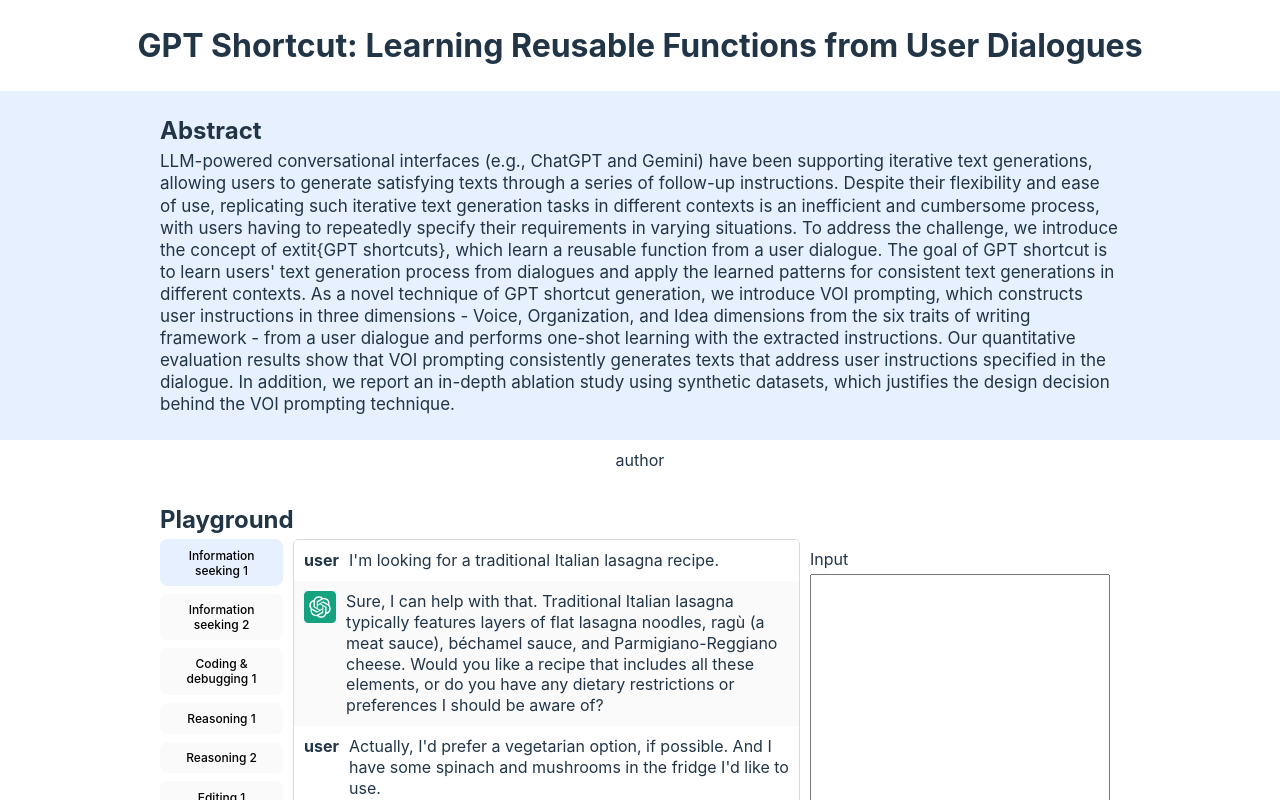
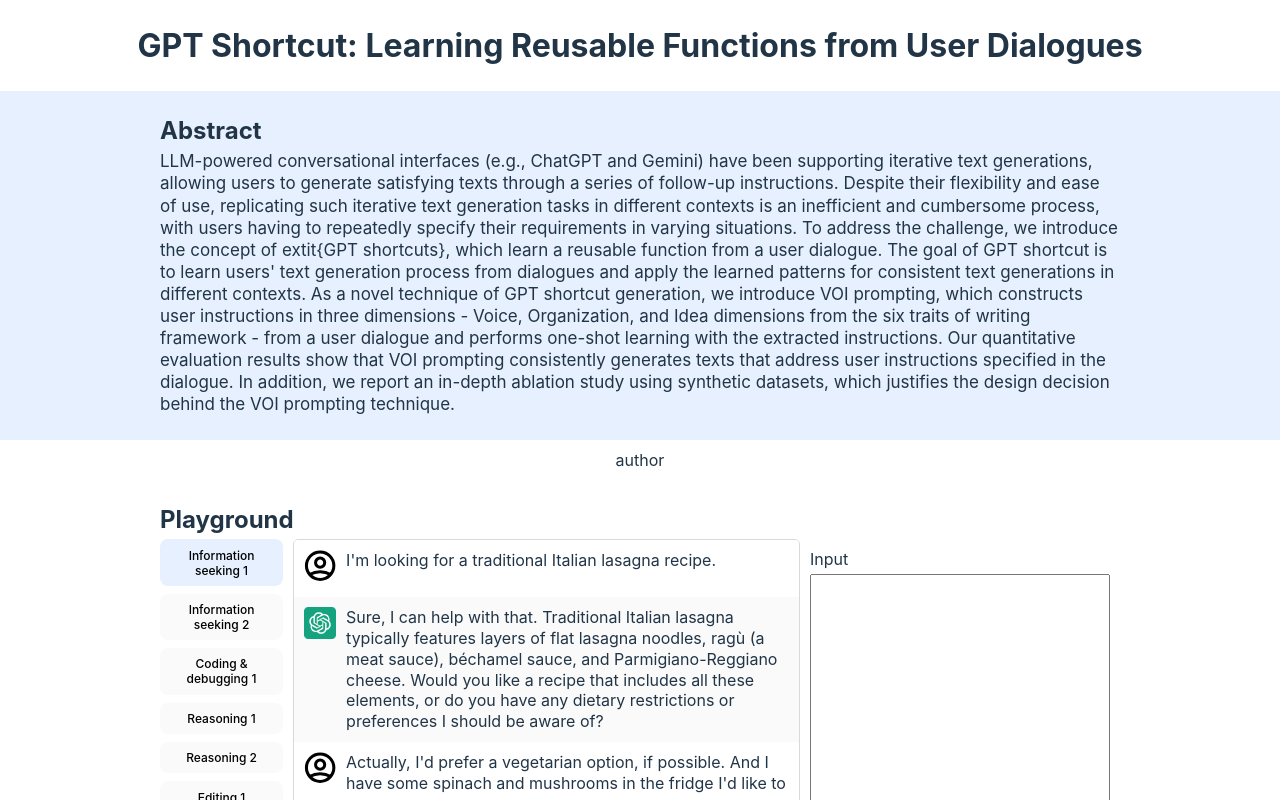
Before and after one commit to yumincho/autoui-demo, a React (Vite) app: page / in a window 1280 px wide. Shown: the top 800 px of the page. Built offline with nearby package versions, Linux system fonts and the light colour scheme.

Commit message:
:lipstick: update role icons

```diff
--- a/src/section/Demo.tsx
+++ b/src/section/Demo.tsx
@@ -117,9 +117,9 @@
             <Utterance key={utterance.id} role={utterance.role}>
               <Role>
                 {utterance.role == "assistant" ? (
-                  <img src="/src/asset/chatgpt.png" width="32" />
+                  <img src="./src/asset/chatgpt.png" width="32" />
                 ) : (
-                  utterance.role
+                  <img src="./src/asset/user.svg" width="32" />
                 )}
               </Role>
               <Content>
```
